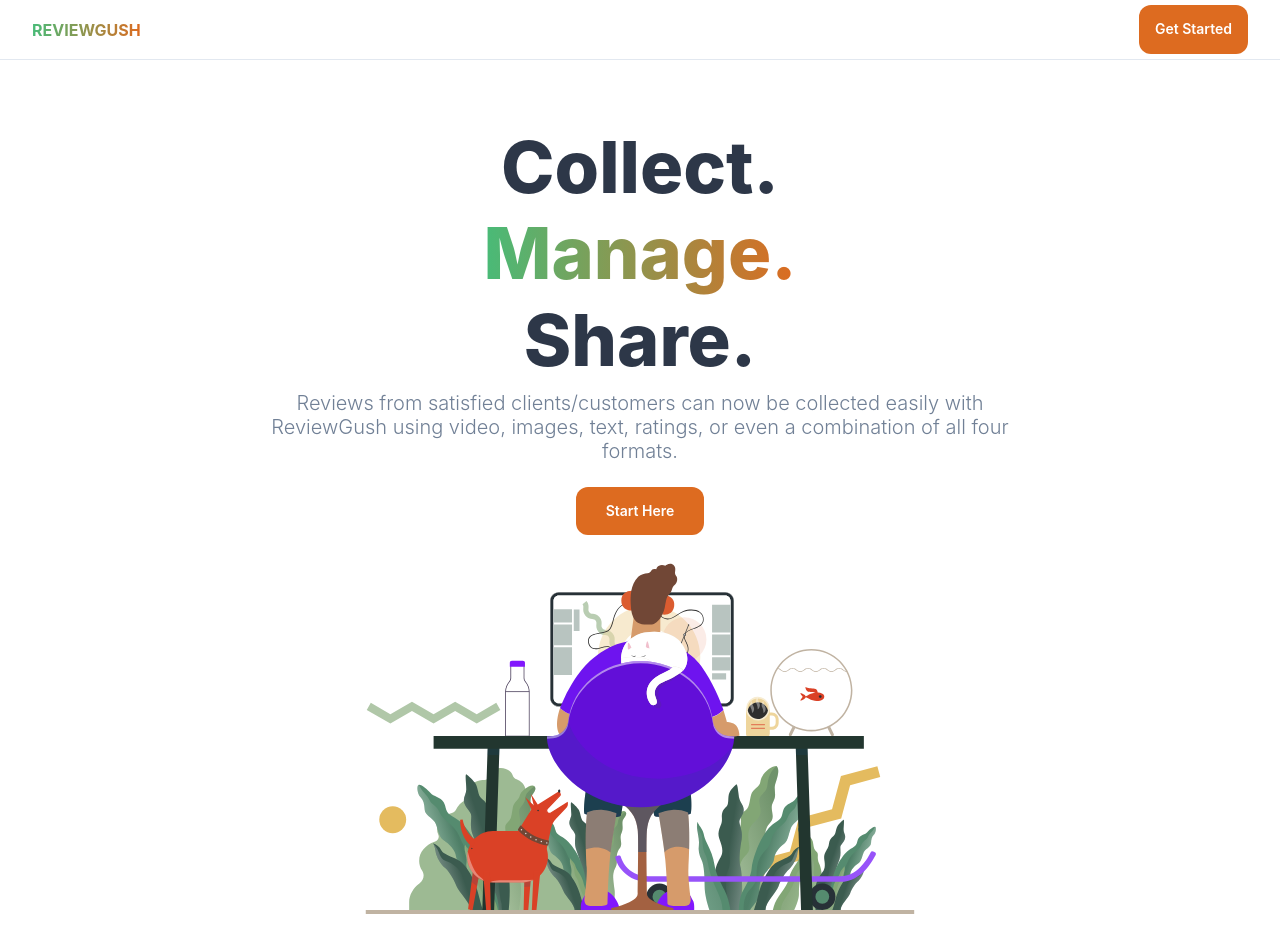
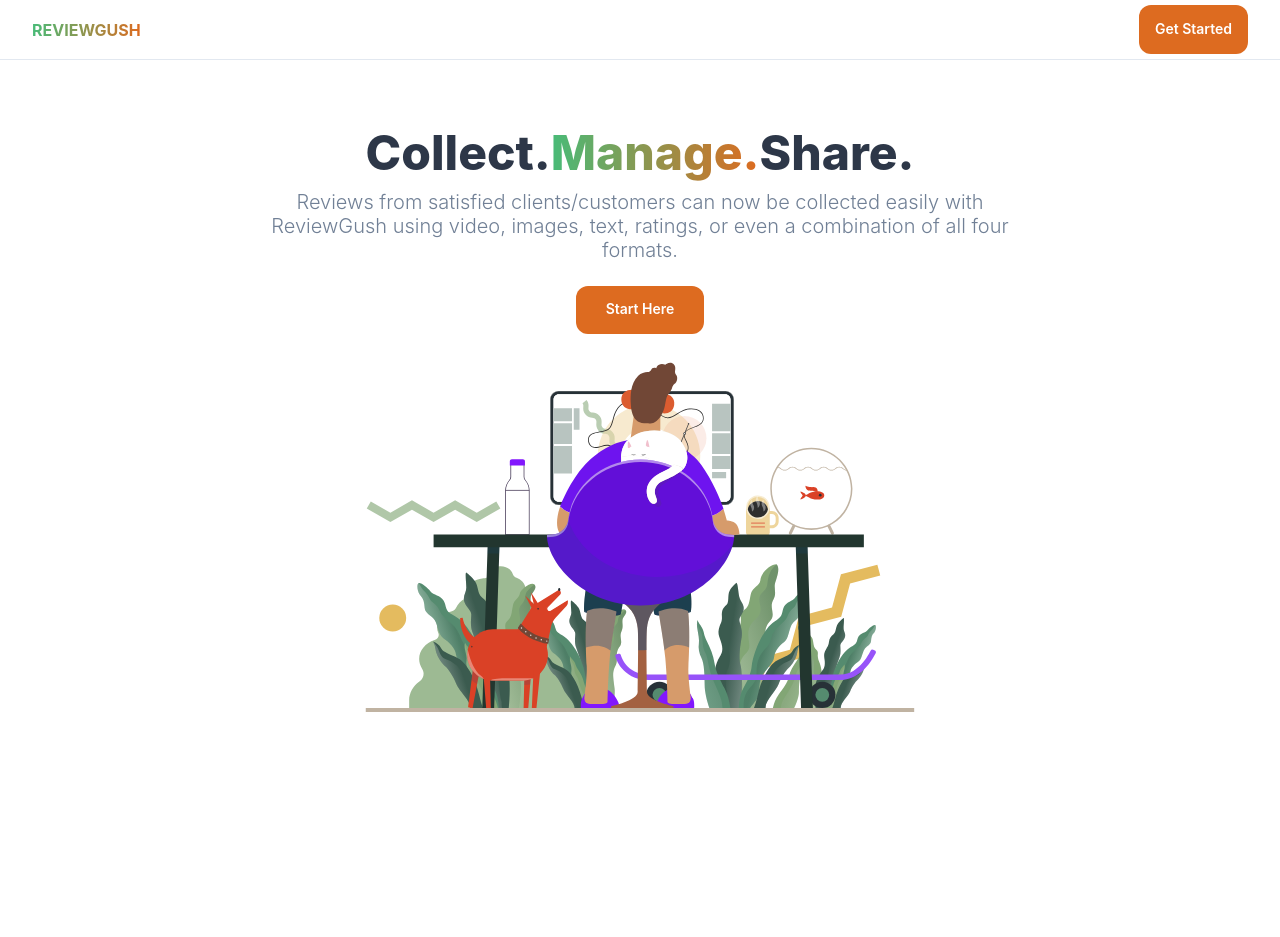
Before and after one commit to asyinka/reviewGush, a React (Vite) app: page / in a window 1280 px wide. After the commit the page ends 800 px from the top, so only its background shows below. Built offline with nearby package versions, Linux system fonts and the light colour scheme.

Commit message:
chore: hero section completed

```diff
--- a/src/App.css
+++ b/src/App.css
@@ -28,11 +28,11 @@
   background: #ffffff;
   border-bottom: 1px solid #e2e8f0;
   display: flex;
+  justify-content: center;
   min-height: 60px;
   padding-inline-end: var(--spacing-2);
   padding-inline-start: var(--spacing-2);
 }
-
 .projectName {
   -webkit-background-clip: text;
   background-clip: text;
@@ -45,9 +45,6 @@
   font-family: var(--fonts-headings);
   font-size: var(--md-font-size);
   font-weight: 700;
-}
-.navBar-Heading {
-  text-align: center;
 }
 .navBar-Button {
   display: none;
@@ -86,13 +83,16 @@
 /* hero section */
 .hero-container {
   display: flex;
-  justify-content: center;
+  flex-direction: column;
+  align-items: center;
+  width: 100%;
 }
 .hero {
   display: flex;
   flex-direction: column;
   -webkit-box-align: center;
   align-items: center;
+  align-content: center;
   max-width: 800px;
   text-align: center;
   padding-top: var(--spacing-4);
@@ -107,7 +107,6 @@
 }
 h1 {
   display: block;
-  font-size: 2em;
   cursor: pointer;
   line-height: var(--line-height-min);
   font-size: 4.5rem;
@@ -146,7 +145,38 @@
   padding-inline-end: var(--spacing-3);
   margin-top: 1.5rem;
 }
+.hero__picture--container {
+  margin-top: var(--spacing-1);
+}
 .hero__picture {
-  margin-top: var(--spacing-1);
-  width: 600px;
+  width: 100%;
+  height: auto;
+  max-width: 600px;
 }
+@media screen and (min-width: 360px) {
+  .hero__heading {
+    display: flex;
+    flex-direction: row;
+  }
+  h1 {
+    font-size: 3rem;
+  }
+  .hero {
+    width: 100vw;
+  }
+}
+/* Adjust image size for smaller screens */
+@media screen and (max-width: 600px) {
+  .hero__picture {
+    width: 100%;
+    height: auto;
+  }
+}
+
+/* Adjust image size for larger screens */
+@media screen and (min-width: 601px) {
+  .hero__picture {
+    width: 600px;
+    height: auto;
+  }
+}
--- a/src/HeroSection.jsx
+++ b/src/HeroSection.jsx
@@ -15,6 +15,7 @@
         <button className="hero__button button-primary button-primary--text">
           Start Here
         </button>
+      </div>
       <picture className="hero__picture--container">
         <img
           className="hero__picture"
@@ -23,7 +24,6 @@
         />
       </picture>
     </div>
-    </div>
   );
 };
 
```
Lines whose indentation alone changed are shown as unchanged.
